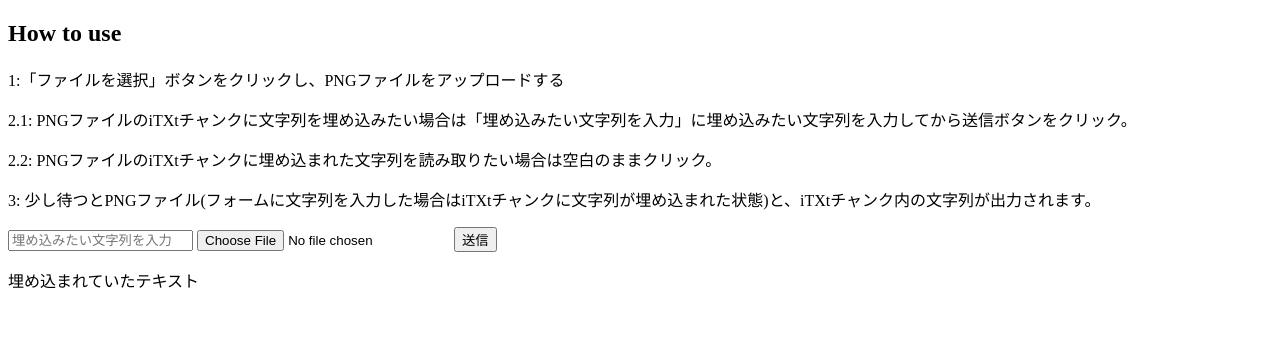
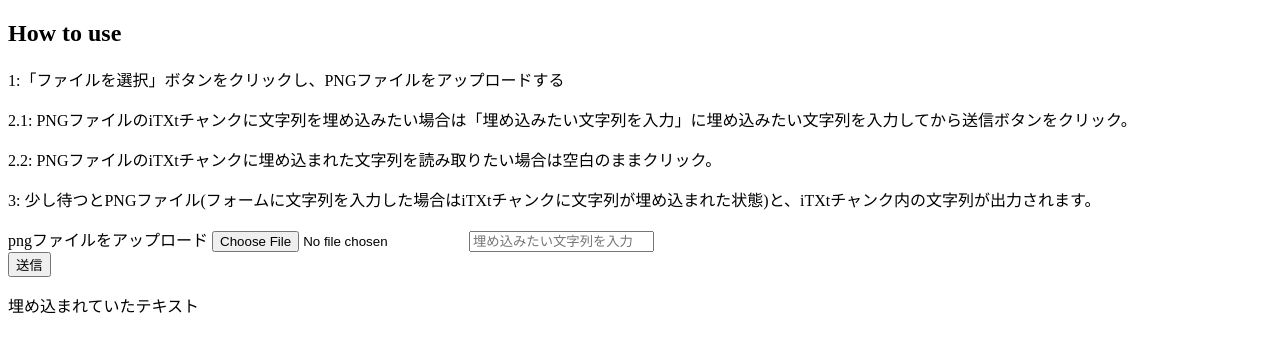
Before and after one commit to T4D4-IU/png-meta-rw, a SvelteKit app in the folder png-metadata-rw/: page / in a window 1280 px wide. Shown: the top 352 px of the page. Built offline with nearby package versions, Linux system fonts and the light colour scheme.

Commit message:
made png sent form

```diff
--- a/png-metadata-rw/package.json
+++ b/png-metadata-rw/package.json
@@ -21,6 +21,7 @@
 	},
 	"type": "module",
 	"dependencies": {
+		"@types/node": "^22.5.4",
 		"@types/png-chunks-encode": "^1.0.2",
 		"@types/png-chunks-extract": "^1.0.2",
 		"png-chunk-itxt": "^1.0.0",
--- a/png-metadata-rw/src/lib/index.ts
+++ /dev/null
@@ -1 +0,0 @@
-// lib` エイリアスを通してインポートしたいファイルをこのフォルダに置く。
--- /dev/null
+++ b/png-metadata-rw/src/routes/+page.server.ts
@@ -0,0 +1,32 @@
+import { writeFileSync } from "node:fs";
+import { error, fail } from "@sveltejs/kit";
+import type { PageServerLoad } from "./$types";
+import { console } from "node:inspector";
+
+export const actions = {
+	default: async ({ request }) => {
+		const formData = Object.fromEntries(await request.formData());
+
+		if (
+			!(formData.fileToUpload as File).name ||
+			(formData.fileToUpload as File).name === "undefined"
+		) {
+			return fail(400, {
+				error: true,
+				message: "ファイルをアップロードしてください",
+			});
+		}
+		const { fileToUpload } = formData as { fileToUpload: File };
+		console.log(fileToUpload.name)
+
+		// Write the to the static folder
+		writeFileSync(
+			`static/${fileToUpload.name}`,
+			Buffer.from(await fileToUpload.arrayBuffer()),
+		);
+
+		return {
+			success: true,
+		};
+	},
+};
--- a/png-metadata-rw/src/routes/+page.svelte
+++ b/png-metadata-rw/src/routes/+page.svelte
@@ -1,36 +1,6 @@
 <script>
-    import { onMount } from 'svelte';
-    let input_text = '';
-    let uploaded_png;
-
-    $: if (uploaded_png) {
-        console.log(uploaded_png)
-
-        for (const file of uploaded_png) {
-        console.log('${file.name}: ${file.size} bytes');
-        }
-    }
-
-    // フォームに入力したテキストとアップロードしたpngファイルを+server.tsに送信関数
-    async function handle_input_text(event) {
-        event.preventDefault();
-
-        if (!uploaded_png || uploaded_png.length === 0) {
-            alert('pngファイルをアップロードしてください');
-            return;
-        }
-
-        const formData = new FormData();
-        formData.append('text', input_text);
-        formData.append('png', uploaded_png);
-
-        const response = await fetch('/', {
-            method: 'POST',
-            body: formData
-        });
-        const result = await response.json();
-        console.log(result);
-    }
+import { enhance } from "$app/forms";
+import { onMount } from "svelte";
 </script>
 
 
@@ -42,13 +12,23 @@
         <p>2.2: PNGファイルのiTXtチャンクに埋め込まれた文字列を読み取りたい場合は空白のままクリック。</p>
         <p>3: 少し待つとPNGファイル(フォームに文字列を入力した場合はiTXtチャンクに文字列が埋め込まれた状態)と、iTXtチャンク内の文字列が出力されます。</p>
     </div>
-    <form on:submit={handle_input_text}>
-        <input type="text" bind:value={input_text} placeholder="埋め込みたい文字列を入力" />
-        <input type="file" accept="image/png" bind:files={uploaded_png}/>
+    <form method="post" use:enhance enctype="multipart/form-data">
+        <div class="group">
+            <label for="file">pngファイルをアップロード</label>
+            <input
+                type="file"
+                name="fileToUpload"
+                id="file"
+                accept="image/png"
+                required
+            />
+            <input
+                type="text"
+                name="text"
+                placeholder="埋め込みたい文字列を入力"
+            />
+        </div>
         <button type="submit">送信</button>
-        {#if uploaded_png}
-            <p>Uploaded file:{uploaded_png.name} {uploaded_png.size} bytes</p>
-        {/if}
     </form>
     <div>
         <p>埋め込まれていたテキスト</p>
```
Also changed, not shown: 1 other file (tests, documents, lock files or other folders).
